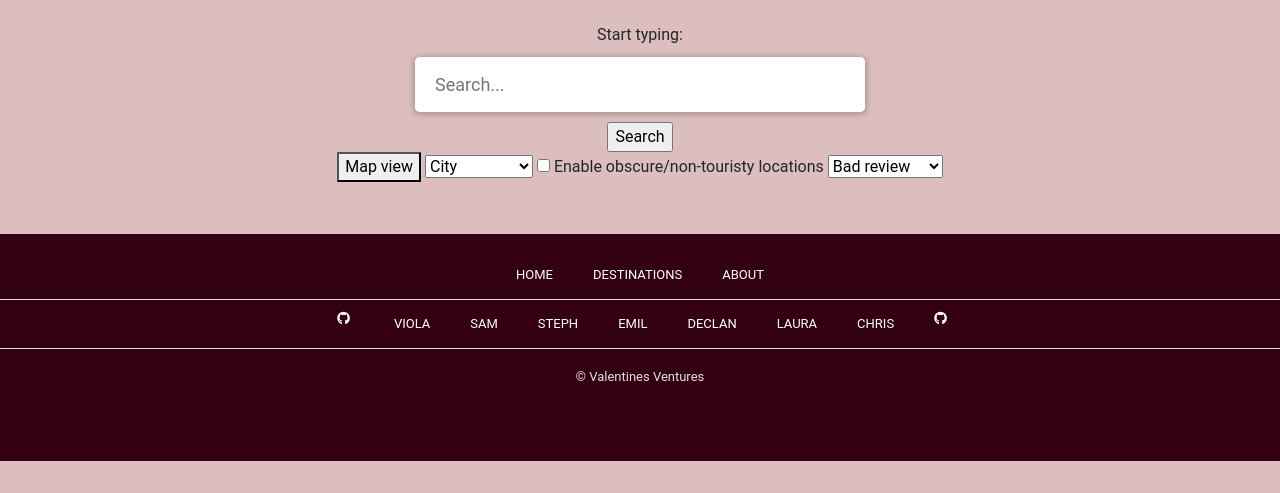
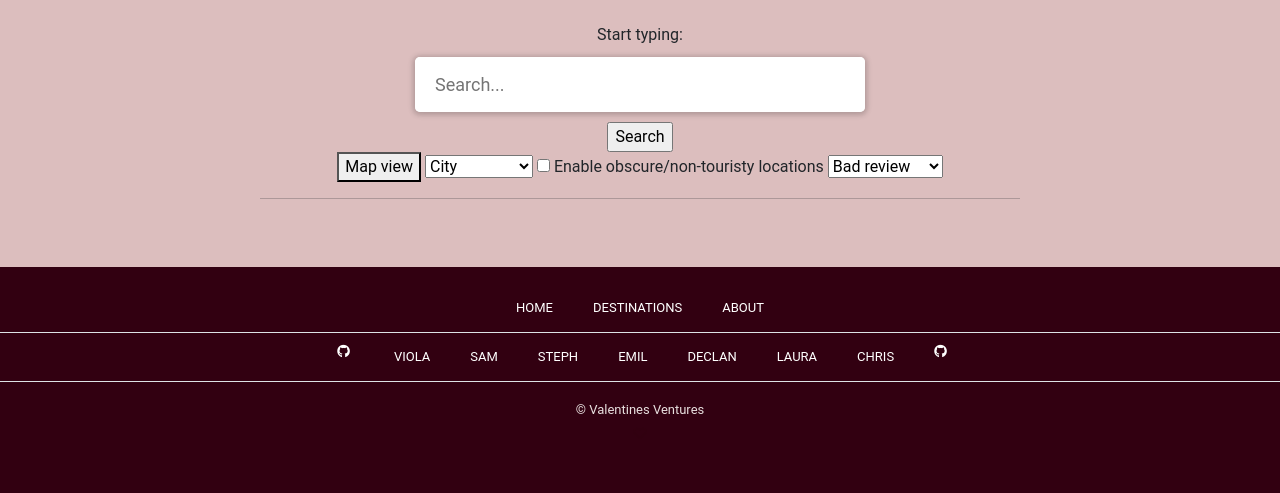
Before and after one commit to SamMartin92/hackathon-team-10, a Django app: page /destinations/ in a window 1280 px wide. Shown: the part 136-629 px from the top of the page. Run offline with Django 5.2, Linux system fonts and the light colour scheme; data that the repository does not hold is empty; some libraries are stand-ins or nearby versions.

Commit message:
Fix styling issues on list page

```diff
--- a/destinations/templates/destinations/location_list.html
+++ b/destinations/templates/destinations/location_list.html
@@ -38,7 +38,7 @@
         <div class="container-fluid">
             <div class="row">
                 {% for location in locations %}
-                <div class="col-md-12 destination">
+                <div class="col-md-12 destination mb-2">
                     <h2 class="location-name"><a href="{% url 'location' location.id %}">{{ location.name }}</a></h2>
                     <p>
                         {% for i in ''|center:5 %}
@@ -62,8 +62,8 @@
                 {% endfor %}
             </div>
         </div>
-
-        <ul class="pagination justify-content-center">
+        <hr>
+        <ul class="pagination justify-content-center mt-2">
             {% if page_obj.has_previous %}
             <li>
                 <a href="?page={{ page_obj.previous_page_number }}"
--- a/static/css/style.css
+++ b/static/css/style.css
@@ -71,6 +71,8 @@ h2 {
     cursor: pointer;
     position: absolute;
     bottom: 0;
+    left: 40%;
+    right: 40%;
     text-decoration: none;
     font-weight: 600;
     border: 2px solid #320011;
```
